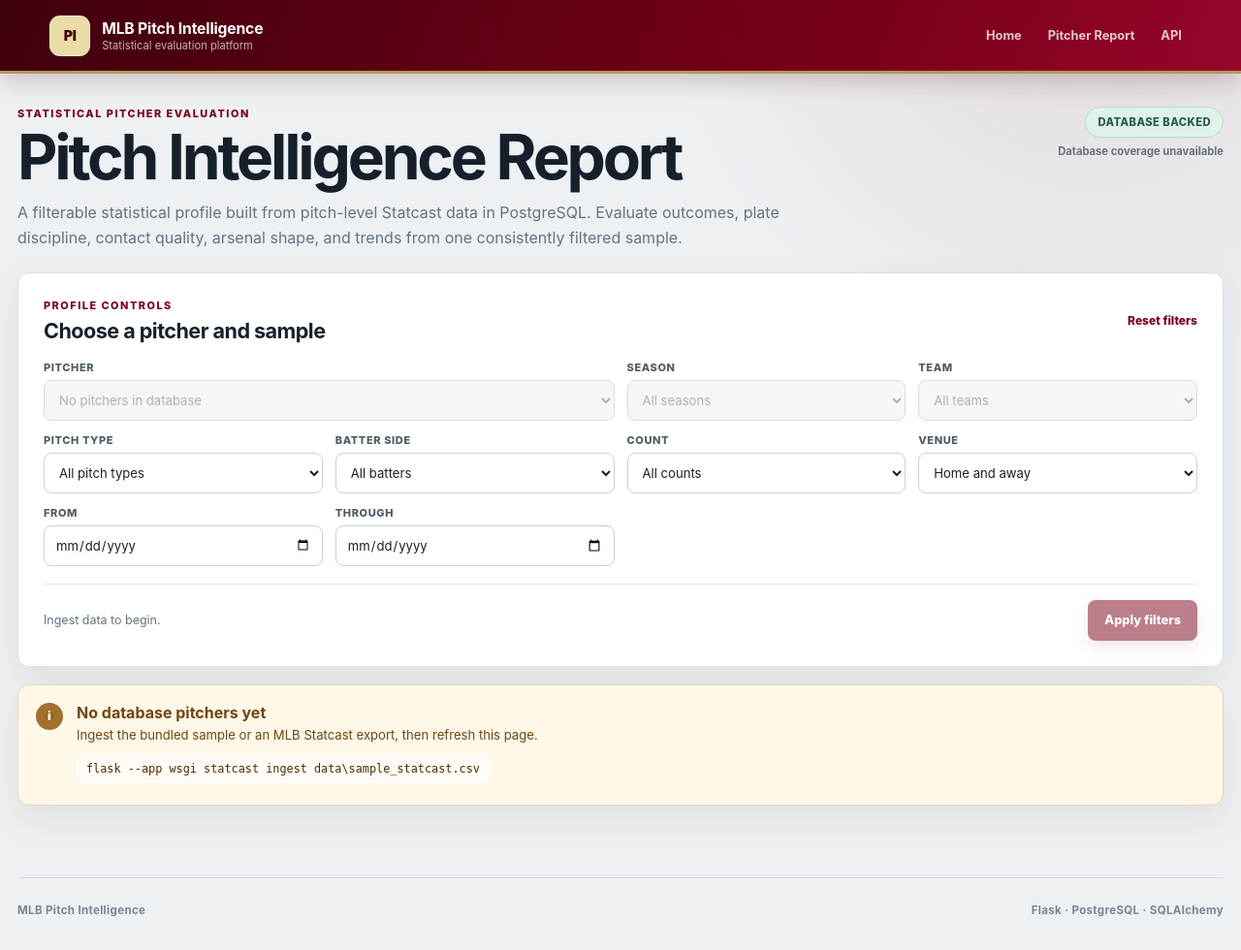
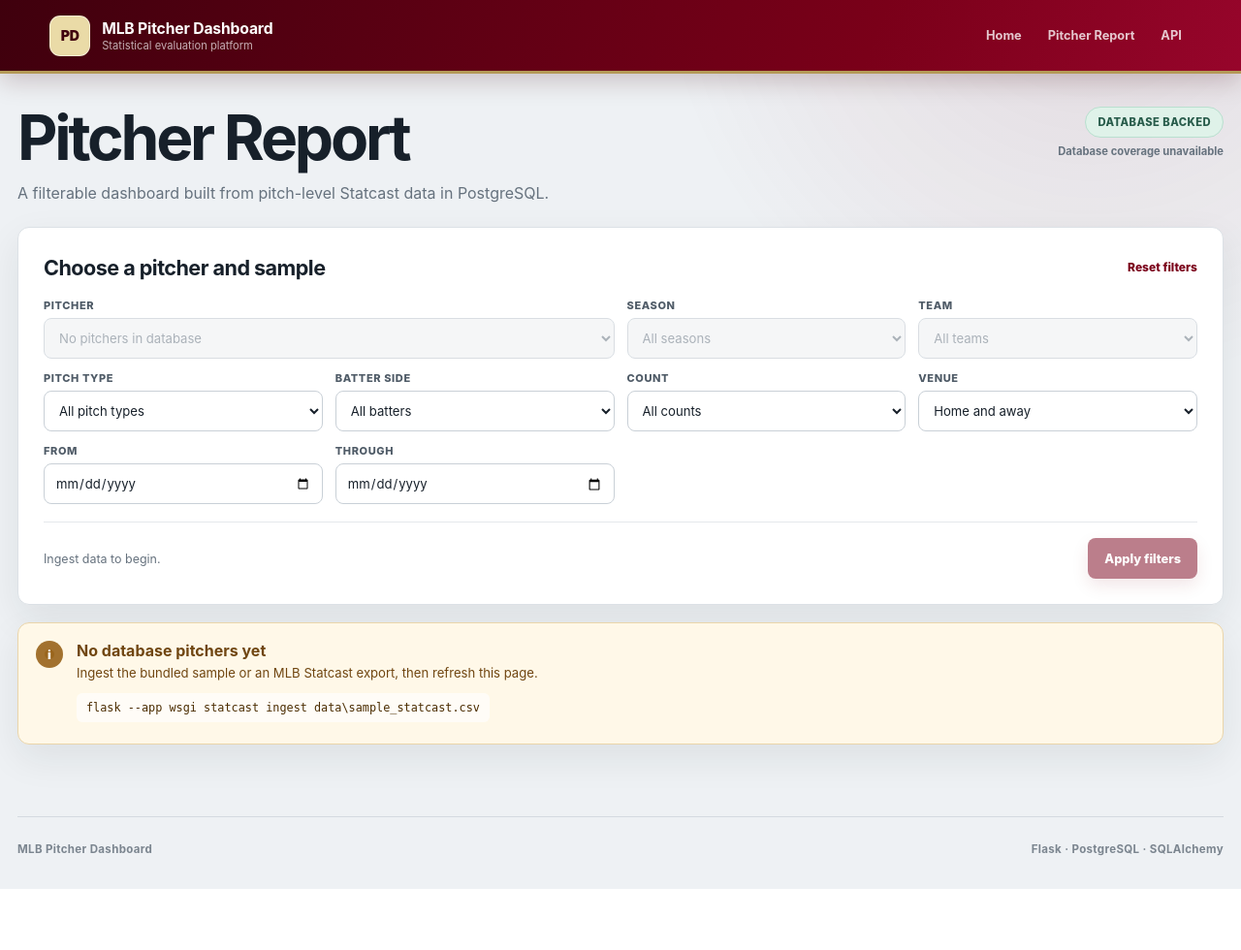
Before and after one commit to bdrisc/mlb-pitcher-dashboard-flask, a Flask app: page /savant-card in a window 1280 px wide. Shown: the whole page at 97% size. After the commit the page ends 917 px from the top, so only its background shows below. Run offline with Flask 3, Linux system fonts and the light colour scheme; data that the repository does not hold is empty; some libraries are stand-ins or nearby versions.

Commit message:
Rename MLB Pitcher Dashboard and simplify report layout (#8)

```diff
--- a/app/__init__.py
+++ b/app/__init__.py
@@ -1,4 +1,4 @@
-"""Application factory for the MLB Pitch Intelligence Flask app."""
+"""Application factory for the MLB Pitcher Dashboard Flask app."""
 
 from __future__ import annotations
 
--- a/app/templates/base.html
+++ b/app/templates/base.html
@@ -4,16 +4,16 @@
     <meta charset="utf-8">
     <meta name="viewport" content="width=device-width, initial-scale=1">
     <meta name="color-scheme" content="light">
-    <title>{% block title %}MLB Pitch Intelligence{% endblock %}</title>
+    <title>{% block title %}MLB Pitcher Dashboard{% endblock %}</title>
     <link rel="stylesheet" href="{{ url_for('static', filename='styles.css') }}">
     {% block head %}{% endblock %}
   </head>
   <body class="{% block body_class %}{% endblock %}">
     <header class="site-header">
-      <a class="brand" href="{{ url_for('main.index') }}" aria-label="MLB Pitch Intelligence home">
-        <span class="brand-mark" aria-hidden="true">PI</span>
+      <a class="brand" href="{{ url_for('main.index') }}" aria-label="MLB Pitcher Dashboard home">
+        <span class="brand-mark" aria-hidden="true">PD</span>
         <span>
-          <strong>MLB Pitch Intelligence</strong>
+          <strong>MLB Pitcher Dashboard</strong>
           <small>Statistical evaluation platform</small>
         </span>
       </a>
@@ -27,7 +27,7 @@
     {% block content %}{% endblock %}
 
     <footer class="site-footer">
-      <span>MLB Pitch Intelligence</span>
+      <span>MLB Pitcher Dashboard</span>
       <span>Flask · PostgreSQL · SQLAlchemy</span>
     </footer>
     {% block scripts %}{% endblock %}
--- a/app/templates/savant_card.html
+++ b/app/templates/savant_card.html
@@ -1,6 +1,6 @@
 {% extends "base.html" %}
 
-{% block title %}Statistical Pitcher Report · MLB Pitch Intelligence{% endblock %}
+{% block title %}Statistical Pitcher Report · MLB Pitcher Dashboard{% endblock %}
 {% block body_class %}savant-page{% endblock %}
 
 {% block content %}
@@ -13,13 +13,8 @@
   >
     <section class="dashboard-intro">
       <div>
-        <p class="eyebrow">Statistical pitcher evaluation</p>
-        <h1>Pitch Intelligence Report</h1>
-        <p>
-          A filterable statistical profile built from pitch-level Statcast data in PostgreSQL.
-          Evaluate outcomes, plate discipline, contact quality, arsenal shape, and trends from
-          one consistently filtered sample.
-        </p>
+        <h1>Pitcher Report</h1>
+        <p>A filterable dashboard built from pitch-level Statcast data in PostgreSQL.</p>
       </div>
       <div class="data-status">
         <span class="data-badge">Database backed</span>
@@ -30,7 +25,6 @@
     <section class="filter-panel" aria-labelledby="filter-heading">
       <div class="section-heading compact-heading">
         <div>
-          <p class="eyebrow">Profile controls</p>
           <h2 id="filter-heading">Choose a pitcher and sample</h2>
         </div>
         <button class="text-button" id="reset-filters" type="button">Reset filters</button>
@@ -171,38 +165,23 @@
       <section class="dashboard-section" aria-labelledby="overview-heading">
         <div class="section-heading">
           <div>
-            <p class="eyebrow">Statistical evaluation</p>
             <h2 id="overview-heading">Performance metrics</h2>
           </div>
-          <p>Every rate uses an explicit opportunity denominator and the active filters.</p>
         </div>
 
-        {% set metric_groups = [
-          ('Outcomes', 'Plate-appearance results', [
+        {% set metrics = [
           ('strikeout_pct', 'K%', 'plate appearances'),
-            ('walk_pct', 'BB%', 'plate appearances')
-          ]),
-          ('Plate discipline', 'Strike generation and swing decisions', [
+          ('walk_pct', 'BB%', 'plate appearances'),
           ('strike_pct', 'Strike%', 'all pitches'),
           ('whiff_pct', 'Whiff%', 'per swing'),
           ('csw_pct', 'CSW%', 'all pitches'),
           ('zone_pct', 'Zone%', 'tracked locations'),
-            ('chase_pct', 'Chase%', 'out-of-zone pitches')
-          ]),
-          ('Contact quality', 'Damage on tracked balls in play', [
+          ('chase_pct', 'Chase%', 'out-of-zone pitches'),
           ('avg_exit_velocity', 'Avg exit velo', 'mph on batted balls'),
           ('hard_hit_pct', 'Hard-Hit%', 'batted balls'),
           ('xwoba_on_contact', 'xwOBAcon', 'contact only')
-          ])
         ] %}
-        <div class="metric-groups">
-          {% for group_name, group_context, metrics in metric_groups %}
-            <section class="metric-group" aria-labelledby="metric-group-{{ loop.index }}">
-              <div class="metric-group-heading">
-                <h3 id="metric-group-{{ loop.index }}">{{ group_name }}</h3>
-                <p>{{ group_context }}</p>
-              </div>
-              <div class="metric-grid metric-grid-{{ metrics|length }}">
+        <div class="metric-grid">
           {% for key, label, context in metrics %}
             <article class="metric-card">
               <span>{{ label }}</span>
@@ -212,17 +191,12 @@
           {% endfor %}
         </div>
       </section>
-          {% endfor %}
-        </div>
-      </section>
 
       <section class="dashboard-section" aria-labelledby="arsenal-heading">
         <div class="section-heading">
           <div>
-            <p class="eyebrow">Pitch-level metrics</p>
             <h2 id="arsenal-heading">Arsenal performance</h2>
           </div>
-          <p>Movement is reported in inches.</p>
         </div>
         <div class="table-shell" tabindex="0" aria-label="Scrollable arsenal table">
           <table class="arsenal-table">
@@ -250,7 +224,6 @@
       <section class="dashboard-section chart-section" aria-labelledby="charts-heading">
         <div class="section-heading">
           <div>
-            <p class="eyebrow">Statistical trends</p>
             <h2 id="charts-heading">Shape, command, and usage</h2>
           </div>
           <p>Hover, zoom, pan, isolate pitch types, or download any chart.</p>
@@ -344,10 +317,8 @@
       <section class="dashboard-section" aria-labelledby="splits-heading">
         <div class="section-heading">
           <div>
-            <p class="eyebrow">Matchup performance</p>
             <h2 id="splits-heading">Platoon splits</h2>
           </div>
-          <p>Results against right- and left-handed batters.</p>
         </div>
         <div class="split-grid" id="platoon-splits"></div>
       </section>
```
Also changed, not shown: app/static/styles.css (+0 -57 lines), app/templates/index.html (+3 -6 lines), tests/test_routes.py (+8 -2 lines), README.md, 1 other file. Lines whose indentation alone changed are shown as unchanged.
